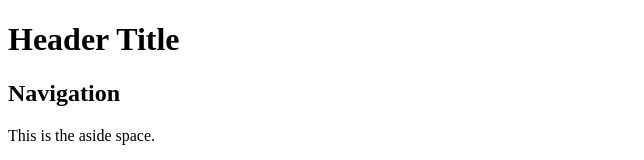
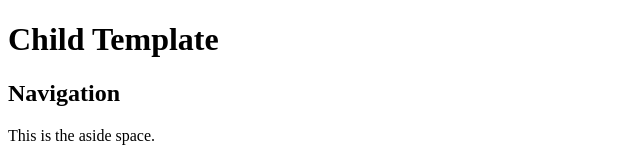
Before and after one commit to celinepasutti/learnHtmlSand.github.io, a plain HTML site: page childPages/childtemplate.html in a window 1280 px wide. Shown: the top 160 px of the page, without its empty margins (0-644 px from the left). Drawn offline with Linux system fonts and the light colour scheme.

Commit message:
update 8.1

```diff
--- a/childPages/childtemplate.html
+++ b/childPages/childtemplate.html
@@ -4,7 +4,7 @@
     <meta charset="utf-8">
     <title>Learning HTML</title>
     <meta name="author" content="Celine Jugandi Pasutti">
-    <meta name="description" content="Learning HTML"> <!--Webpage Description -->
+    <meta name="description" content="CHILD"> <!--Webpage Description -->
     <meta name="keywords" content="Learning, Tag, HTML, Layout">
     <meta name="viewport" content="width=device-width, initial-scale=1.0">
 
@@ -14,7 +14,7 @@
 
   <body>
 
-    <header><h1>Header Title</h1></header>
+    <header><h1>Child Template</h1></header>
     <nav><h1>Navigation</h1></nav>
     <aside><p>This is the aside space.</p></aside>
     <section>
```
Also changed, not shown: Index.html (+5 -3 lines), childPages/Flexbox.html (+1 -1 lines), childPages/Footer Blockquote.html (+1 -1 lines), childPages/Headings and Paragraphs.html (+1 -1 lines), childPages/Image Lesson.html (+1 -1 lines), childPages/Laying out DIV's.html (+1 -1 lines), childPages/Subscript and Superscript.html (+1 -1 lines).
